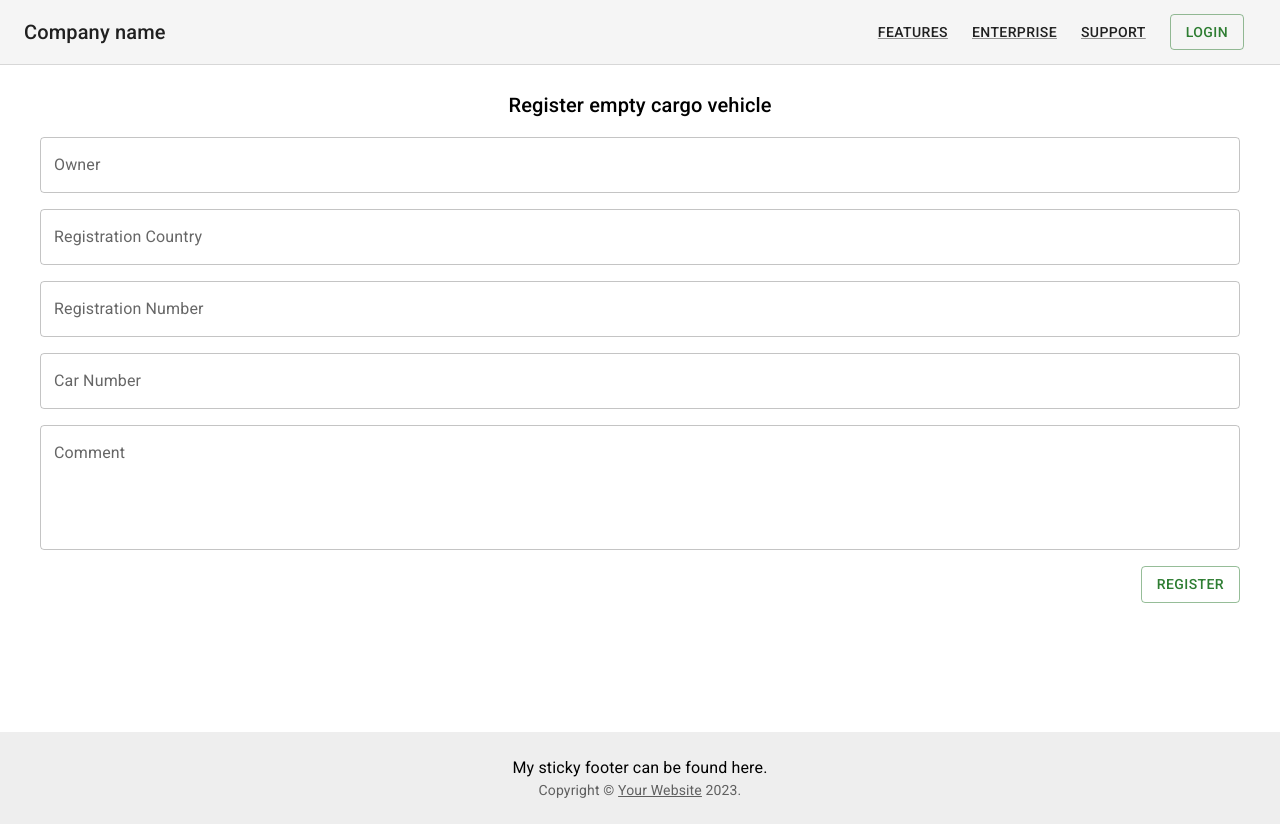
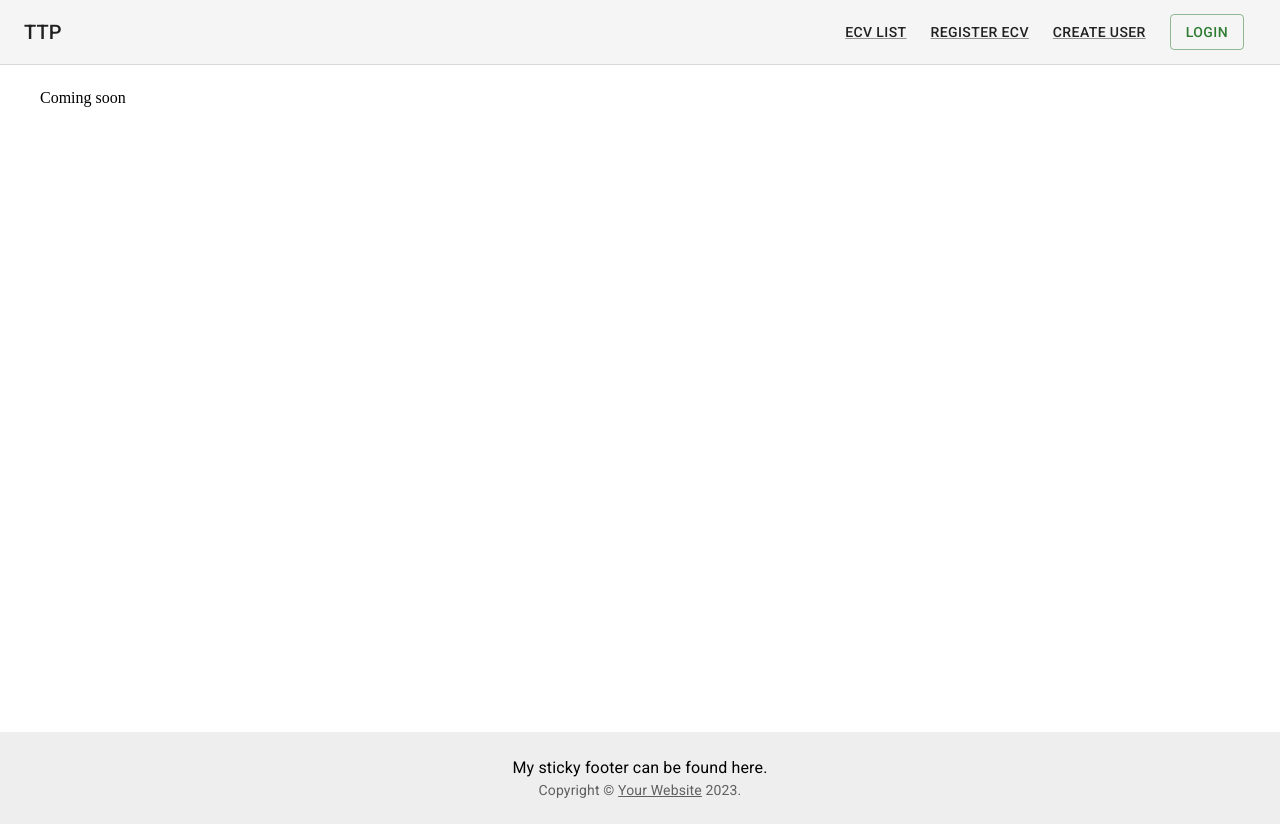
Before and after one commit to Rombug/FINAL_JAVA_PROJECT, a React (Create React App) app in the folder restTTP/ttp-ui/: page / in a window 1280 px wide. Built offline with nearby package versions, Linux system fonts and the light colour scheme.

Commit message:
FINAL PROJECT. (Spring + React) Added  react-router-dom dependency, added routes in app, content, header.

```diff
--- a/restTTP/ttp-ui/package.json
+++ b/restTTP/ttp-ui/package.json
@@ -13,6 +13,7 @@
     "formik": "^2.4.0",
     "react": "^18.2.0",
     "react-dom": "^18.2.0",
+    "react-router-dom": "^6.11.2",
     "react-scripts": "5.0.1",
     "web-vitals": "^2.1.4",
     "yup": "^1.2.0"
--- a/restTTP/ttp-ui/src/App.js
+++ b/restTTP/ttp-ui/src/App.js
@@ -1,14 +1,15 @@
 import Header from "./components/header/Header";
 import Content from "./components/content/Content";
 import Footer from "./components/footer/Footer";
+import {BrowserRouter} from "react-router-dom";
 
 function App() {
   return (
-    <>
+    <BrowserRouter>
         <Header/>
         <Content/>
         <Footer/>
-    </>
+    </BrowserRouter>
   );
 }
 
--- a/restTTP/ttp-ui/src/components/content/Content.js
+++ b/restTTP/ttp-ui/src/components/content/Content.js
@@ -1,5 +1,8 @@
 import {Container} from "@mui/material";
 import Transport from "../forms/Transport";
+import {Route, Routes} from "react-router-dom";
+import User from "../forms/User";
+import Vehicles from "../page/Vehicles";
 
 const Content = () => {
 
@@ -11,7 +14,13 @@ const Content = () => {
             minHeight: 'calc(100vh - 157px)',
             mt:3
         }}>
-            <Transport/>
+
+            <Routes>
+                <Route path="/" element={<Vehicles/>}/>
+                <Route path="/transport/registration" element={<Transport/>}/>
+                <Route path="/users/registration" element={<User/>}/>
+            </Routes>
+
         </Container>
         </>
     );
--- a/restTTP/ttp-ui/src/components/forms/Transport.js
+++ b/restTTP/ttp-ui/src/components/forms/Transport.js
@@ -70,7 +70,8 @@ const Transport = () => (
 
                         <Typography sx={{textAlign: 'right', mt: 2}}>
                             {
-                                props.isSubmitting ? <CircularProgress color="success"/> : <Button variant="outlined" type="submit" color="success">Register</Button>
+                                props.isSubmitting ? <CircularProgress color="success"/> :
+                                    <Button variant="outlined" type="submit" color="success">Register</Button>
                             }
                         </Typography>
                     </Form>
--- a/restTTP/ttp-ui/src/components/forms/User.js
+++ b/restTTP/ttp-ui/src/components/forms/User.js
@@ -51,7 +51,7 @@ const User = () => (
         {props => (
             <Form>
                 <Stack spacing={1} direction="column">
-                    <Typography variant="h5">Create user:</Typography>
+                    <Typography variant="h6" align="center">Create new user</Typography>
                     <FormTextInput error={props.touched.username && !!props.errors.username}
                                    name="username"
                                    label="User name"/>
@@ -72,8 +72,8 @@ const User = () => (
                 </Stack>
                 <Typography sx={{textAlign: 'right', mt: 2}}>
                     {
-                        props.isSubmitting ? <CircularProgress/> :
-                            <Button variant="outlined" type="submit">Save user</Button>
+                        props.isSubmitting ? <CircularProgress color="success"/> :
+                            <Button variant="outlined" type="submit" color="success">Create</Button>
                     }
                 </Typography>
             </Form>
--- a/restTTP/ttp-ui/src/components/header/Header.js
+++ b/restTTP/ttp-ui/src/components/header/Header.js
@@ -1,4 +1,5 @@
 import {AppBar, Button, Link, Toolbar, Typography} from "@mui/material";
+import {NavLink} from "react-router-dom";
 
 const Header = () => {
 
@@ -10,33 +11,41 @@ const Header = () => {
             sx={{ borderBottom: (theme) => `1px solid ${theme.palette.divider}` }}
         >
             <Toolbar sx={{ flexWrap: 'wrap' }}>
-                <Typography variant="h6" color="inherit" noWrap sx={{ flexGrow: 1 }}>
-                    Company name
+                <Typography variant="h6"
+                            color="inherit"
+                            noWrap
+                            to="/"
+                            component={NavLink}
+                            sx={{ flexGrow: 1, textDecoration: 'unset' }}>
+                    TTP
                 </Typography>
                 <nav>
                     <Link
                         variant="button"
                         color="text.primary"
-                        href="#"
+                        to="/"
+                        component={NavLink}
                         sx={{ my: 1, mx: 1.5 }}
                     >
-                        Features
+                        ECV list
                     </Link>
                     <Link
                         variant="button"
                         color="text.primary"
-                        href="#"
+                        to="/transport/registration"
+                        component={NavLink}
                         sx={{ my: 1, mx: 1.5 }}
                     >
-                        Enterprise
+                        Register ECV
                     </Link>
                     <Link
                         variant="button"
                         color="text.primary"
-                        href="#"
+                        to="/users/registration"
+                        component={NavLink}
                         sx={{ my: 1, mx: 1.5 }}
                     >
-                        Support
+                        Create user
                     </Link>
                 </nav>
                 <Button href="#" variant="outlined" color="success" sx={{ my: 1, mx: 1.5 }}>
--- /dev/null
+++ b/restTTP/ttp-ui/src/components/page/Vehicles.js
@@ -0,0 +1,6 @@
+const Vehicles = () => {
+    return (
+        <div>Coming soon</div>
+    )
+}
+export default Vehicles;
```
Also changed, not shown: 1 other file (tests, documents, lock files or other folders).
